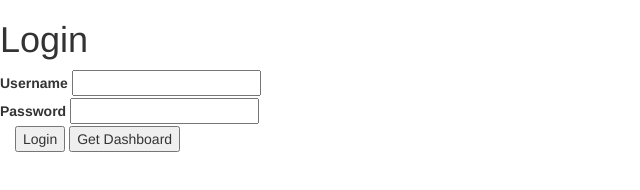
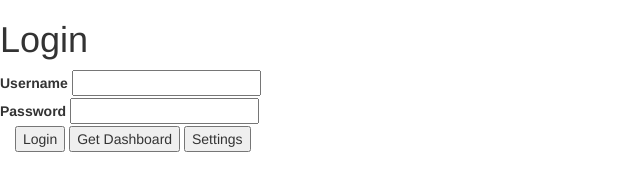
Before and after one commit to praveenkumar223/NodeJS-JWT-Authentication-Test, a website: page index.html in a window 1280 px wide. Shown: the whole page, without its empty margins (0-640 px from the left). Drawn offline with nearby package versions, Linux system fonts and the light colour scheme.

Commit message:
Added Settings button and protection for settings

```diff
--- a/index.html
+++ b/index.html
@@ -26,6 +26,7 @@
             <div>
                 <button onclick="login()">Login</button>
                 <button onclick="getDashboard()">Get Dashboard</button>
+                <button onclick="getSettings()">Settings</button>
             </div>
         </main>
     </div>
@@ -62,6 +63,19 @@
                 }
             });
         }
+        function getSettings() {
+            const token = localStorage.getItem('jwt');
+            axios.get('/api/settings', {
+                headers: {
+                    'Authorization': `Bearer ${token}`
+                }
+            }).then(res => {
+                if (res && res.data && res.data.success) {
+                    document.querySelector('h1.row').innerHTML = 'Settings';
+                    document.querySelector('main').innerHTML = res.data.myContent;
+                }
+            });
+        }
     </script>
 </body>
 </html>
```
Also changed, not shown: server.js (+9 -0 lines).
